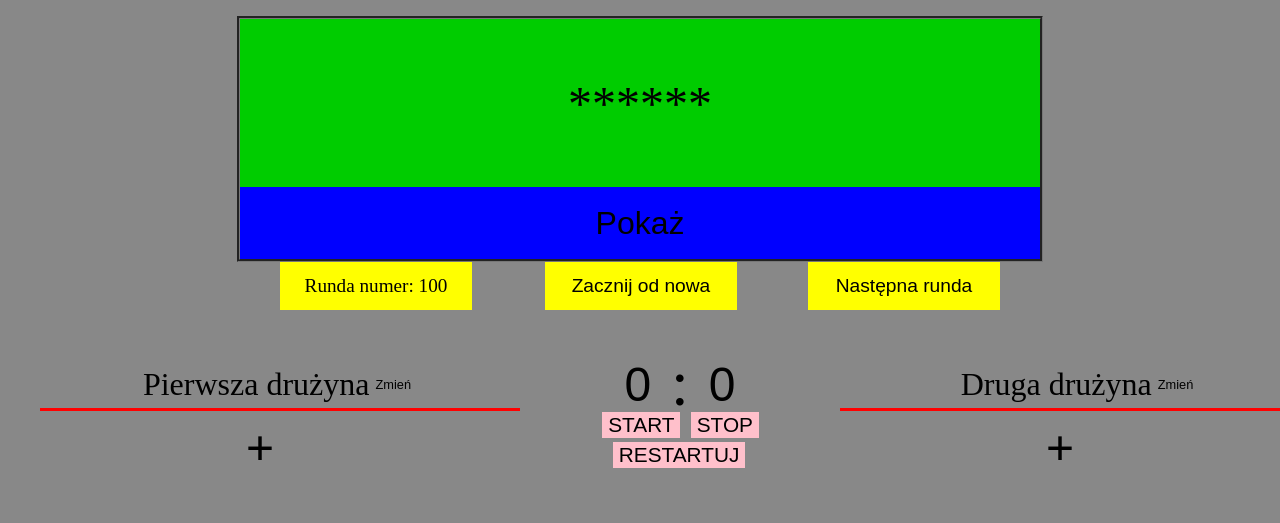
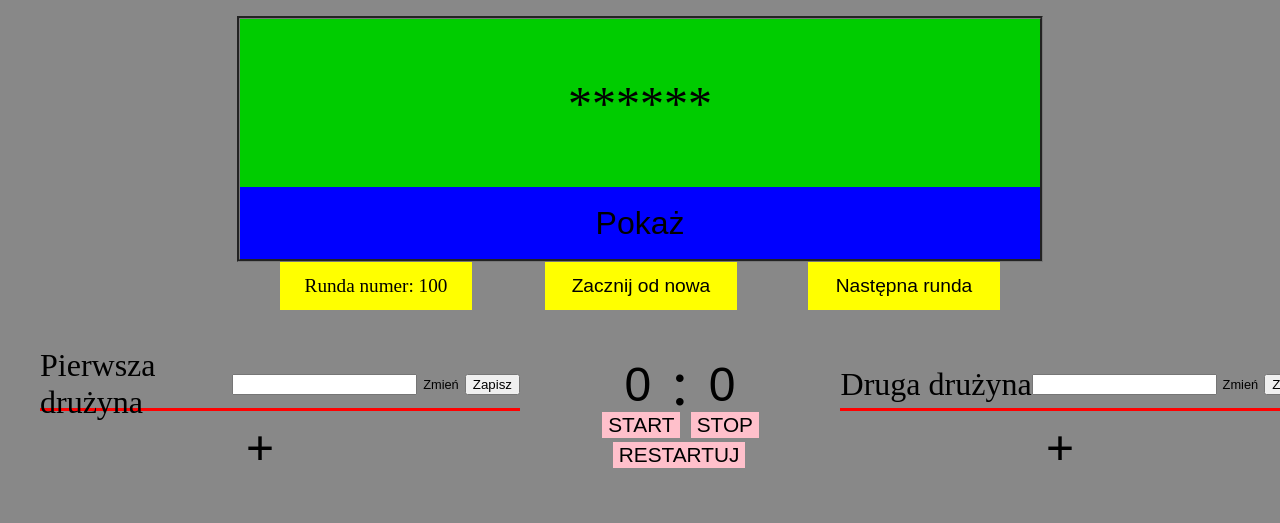
Before and after one commit to rascada/Charades, a plain HTML site: page index.html in a window 1280 px wide. Shown: the top 523 px of the page. Drawn offline with Linux system fonts and the light colour scheme.

Commit message:
Update index.html

```diff
--- a/index.html
+++ b/index.html
@@ -6,7 +6,7 @@
 	<meta charset="UTF-8">
 </head>
 <body>
-
+<!--Jeszcze nie skończone... -->
 <div id="container-1">
   <div id="questions">******</div>
   <button id="showQuestion">Pokaż</button>
@@ -18,19 +18,22 @@
   <button id="restart">Zacznij od nowa </button>
   <div style="clear:both;"> </div>
 </div>
+<!-- <-...jeszcze nie skończone-->
 <br />
 <div id="container-3">
-
   <div id="leftColumn">
-    <div class="team firstTeam">Pierwsza drużyna
+    <div class="team firstTeam">
+    	<span class="teamName">Pierwsza drużyna</span>
+    	<input type="text" class="changeTeamNameInput" maxLength="30">
     	<button class="changeTeamNameButton">Zmień</button>
+    	<button class="saveNameButton">Zapisz</button>
     </div>
     <button class="addPoint">+</button>
     <div id="SVGcontainerLeft" class="SVGcontainer"></div>
   </div>
 
   <div id="middleColumn">
-  		<div id="timer">
+  	<div id="timer">
         	<input class="counter minutes" type="number" max="60" min="0" value="0">
         	<span id="separate">:</span>
     		<input class="counter seconds" type="number" max="60" min="0" value="0">
@@ -40,13 +43,14 @@
     		<button id="stopTimer" class="timerButton">STOP </button>
     		<button id="restartTimer" class="timerButton">RESTARTUJ </button>
     	</div>
-
   </div>
-  <script type="text/javascript" src="timer.js"></script>
 
   <div id="rightColumn">
-    <div class="team firstTeam">Druga drużyna
+    <div class="team firstTeam">
+    	<span class="teamName">Druga drużyna</span>
+    	<input type="text" class="changeTeamNameInput" maxLength="30">
     	<button class="changeTeamNameButton">Zmień</button>
+    	<button class="saveNameButton">Zapisz</button>
     </div>
     <button class="addPoint">+</button>
     <div id="SVGcontainerRight" class="SVGcontainer"> </div>
@@ -55,5 +59,6 @@
 </div>
   <script type="text/javascript" src="points.js"></script>
   <script type="text/javascript" src="timer.js"></script>
+  <script type="text/javascript" src="teamName.js"></script>
 </body>
 </html>
```
